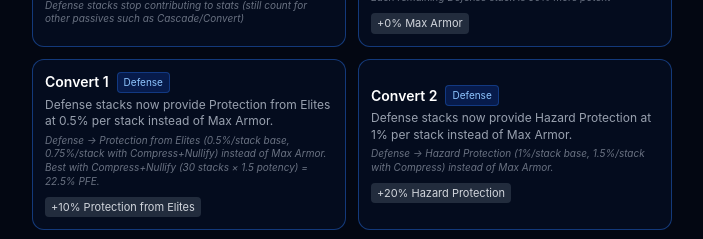
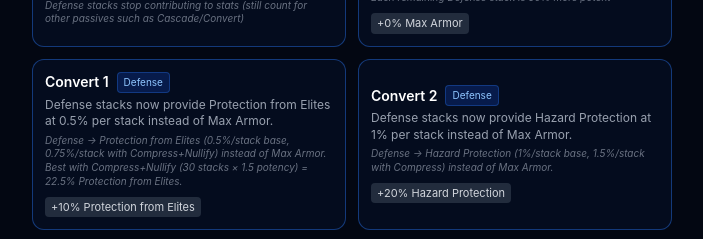
Before and after one commit to Serk4/Recombinant-app, a React (Vite) app: page / in a window 1280 px wide. Shown: the part 1360-1599 px from the top of the page, without its empty margins (288-991 px from the left). Built offline with nearby package versions, Linux system fonts and the light colour scheme.

Commit message:
fix: spell out PFE abbreviation, clarify convert2D baseValue comment
Agent-Logs-Url: https://github.com/Serk4/Recombinant-app/sessions/437a4a87-5fb3-492a-8d75-a83049cb1676

Co-authored-by: Serk4 <12652101+Serk4@users.noreply.github.com>

```diff
--- a/src/data/modifiers.ts
+++ b/src/data/modifiers.ts
@@ -278,8 +278,8 @@ const DEFENSE_MODIFIERS: Modifier[] = [
     description: 'Defense stacks now provide Protection from Elites at 0.5% per stack instead of Max Armor.',
     stackChanges: [],
     effectType: 'convert',
-    effectDescription: 'Defense → Protection from Elites (0.5%/stack base, 0.75%/stack with Compress+Nullify) instead of Max Armor. Best with Compress+Nullify (30 stacks × 1.5 potency) = 22.5% PFE.',
-    // 0.5% per stack × 20 base defense stacks = 10% PFE (base); 0.5% × 1.5 potency × 30 stacks (Compress+Nullify) = 22.5% PFE
+    effectDescription: 'Defense → Protection from Elites (0.5%/stack base, 0.75%/stack with Compress+Nullify) instead of Max Armor. Best with Compress+Nullify (30 stacks × 1.5 potency) = 22.5% Protection from Elites.',
+    // 0.5% per stack × 20 base defense stacks = 10% Protection from Elites (base); 0.5% × 1.5 potency × 30 stacks (Compress+Nullify) = 22.5% Protection from Elites
     stats: [{ stat: 'protectionFromElites', baseValue: 10, synergyBonus: 4.5 }],
     synergyWith: ['amplifyD', 'consumeD', 'saturateD', 'compressD'],
     icon: '⭐',
@@ -292,7 +292,7 @@ const DEFENSE_MODIFIERS: Modifier[] = [
     stackChanges: [],
     effectType: 'convert',
     effectDescription: 'Defense → Hazard Protection (1%/stack base, 1.5%/stack with Compress) instead of Max Armor.',
-    // ~1% per stack × ~20 base defense stacks; 1.5%/stack with Compress active
+    // 1% per stack × 20 base defense stacks = 20% Hazard Protection (base); 1.5%/stack with Compress active (1% × 1.5 potency = 1.5%, giving up to 30% with 20 stacks)
     stats: [{ stat: 'hazardProtection', baseValue: 20, synergyBonus: 6 }],
     synergyWith: ['amplifyD', 'consumeD', 'compressD'],
     icon: '☢️',
```
